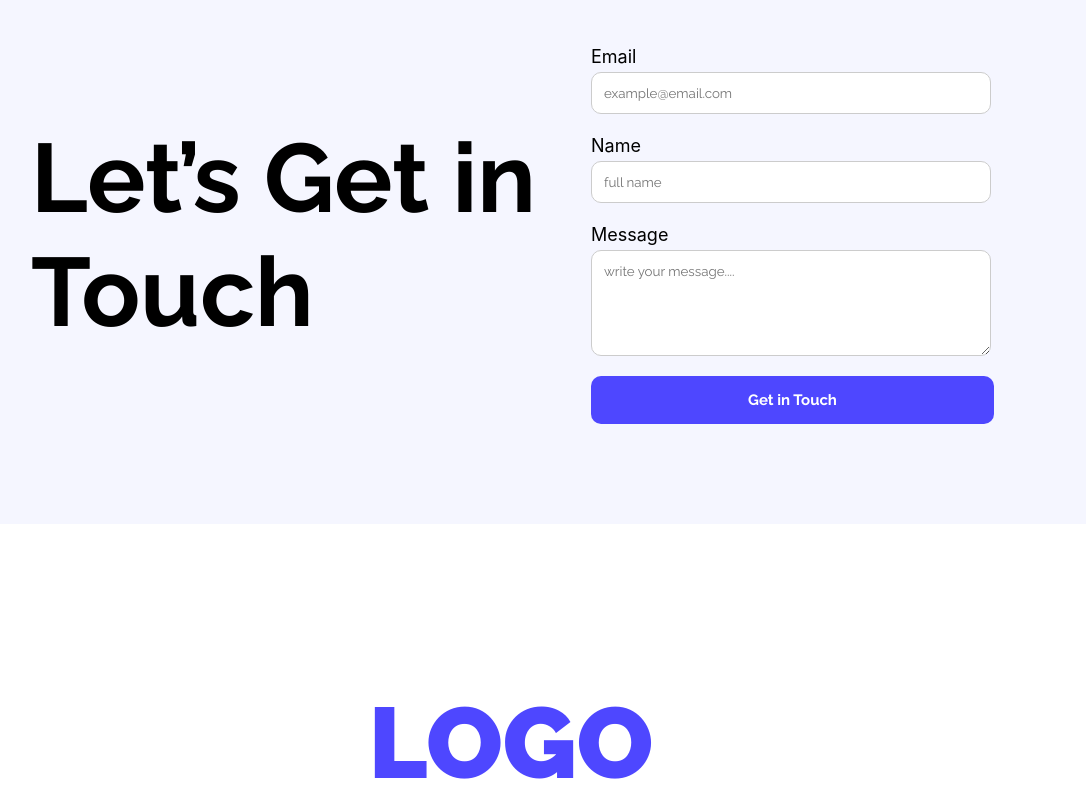
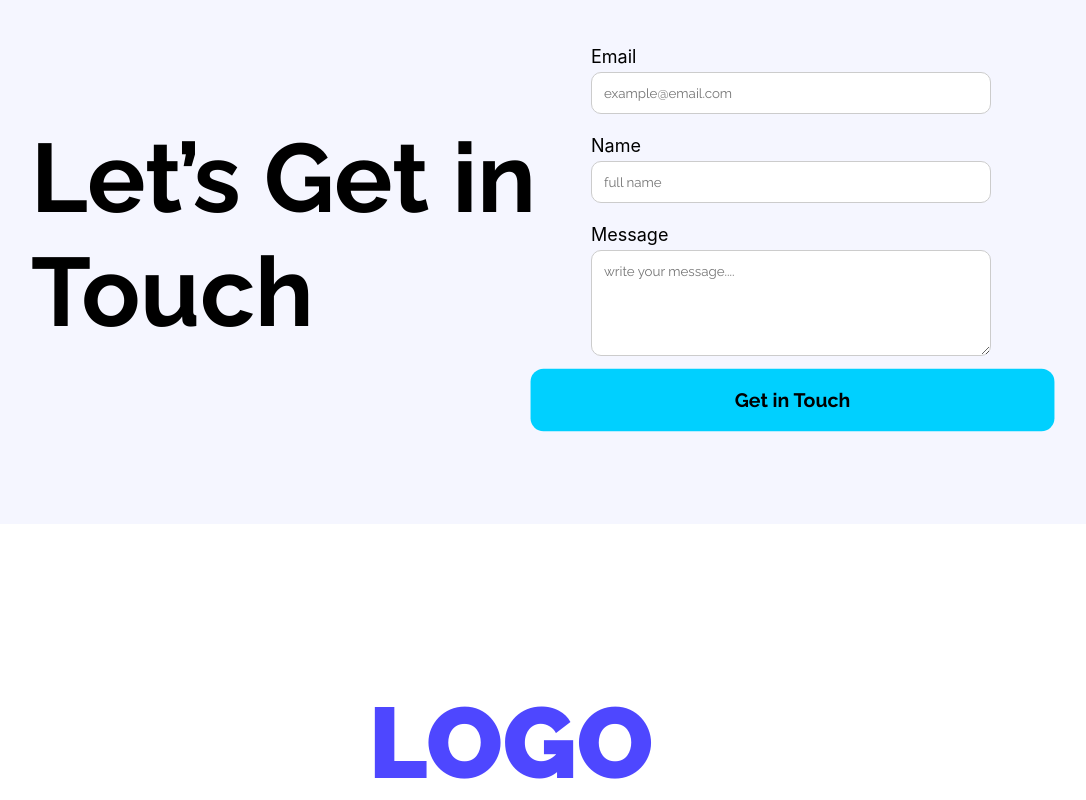
Before and after one commit to Shahriar-Azad/B12_A01_Shahriar_Azad, a plain HTML site: page index.html in a window 1280 px wide. In both pictures the pointer is over the button "Get in Touch". Shown: the part 3300-4100 px from the top of the page, without its empty margins (129-1215 px from the left). Drawn offline with Linux system fonts and the light colour scheme.

```diff
--- a/style.css
+++ b/style.css
@@ -371,8 +371,17 @@ header{
     border-radius: 10px;
     border-style: none;
     font-weight: bold;
+    transition: all 0.4s;
 
 }
+
+.btn-4:hover{
+    transform: scale(1.3);
+    background-color: rgb(0, 208, 255);
+    color: black;
+}
+
+
 
 
     .footer {
```
